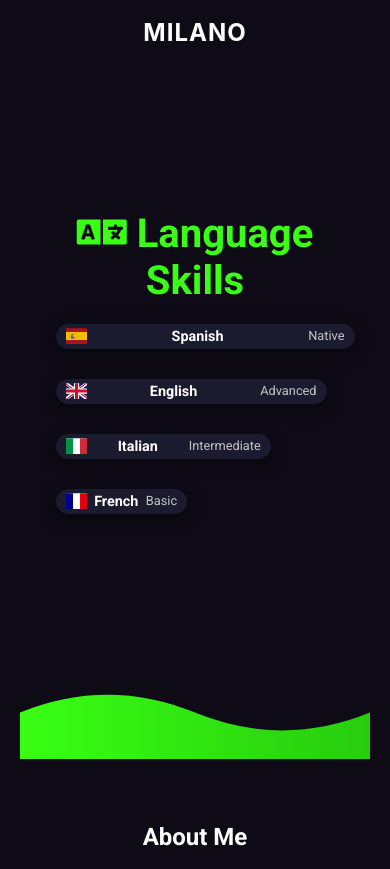
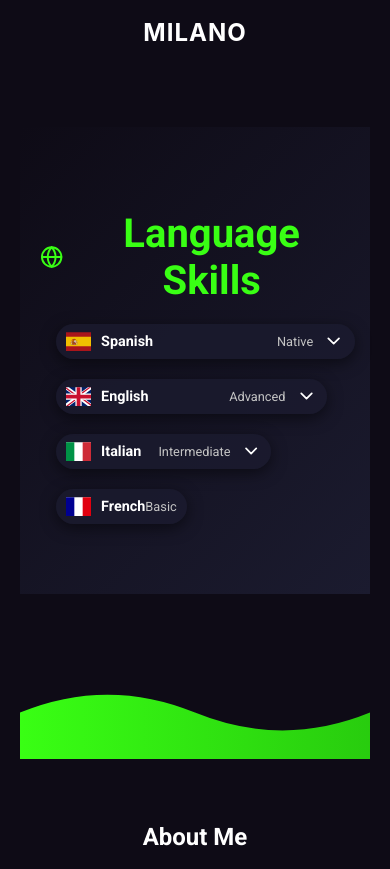
Before and after one commit to QuiqueRobles/portfolio, a React (Create React App) app: page /about in a window 390 px wide. Shown: the part 4806-5675 px from the top of the page. Built offline with nearby package versions, Linux system fonts and the light colour scheme.

Commit message:
enough for today, languages improved

```diff
--- a/src/components/LanguageSkills.css
+++ b/src/components/LanguageSkills.css
@@ -1,123 +1,154 @@
-.language-skills-container {
+.ls-language-skills-container {
   padding: 50px 20px;
-  background-color: #0e0b16;
+  background: linear-gradient(135deg, #0e0b16 0%, #1b1b2f 100%);
   color: white;
   text-align: center;
   font-family: 'Roboto', sans-serif;
 }
 
-.language-skills-title {
+.ls-language-skills-title {
   font-size: 2.5rem;
   margin-bottom: 40px;
   color: #39ff14;
+  display: flex;
+  align-items: center;
+  justify-content: center;
 }
 
-.language-skills-wrapper {
+.ls-title-icon {
+  margin-right: 10px;
+}
+
+.ls-language-skills-wrapper {
   display: flex;
   flex-direction: column;
   align-items: center;
 }
 
-.language-skill {
+.ls-language-skill {
   position: relative;
   width: 90%;
   max-width: 600px;
-  margin-bottom: 30px;
-  transition: transform 0.3s ease;
+  margin-bottom: 20px;
+  transition: all 0.3s ease;
 }
 
-.language-skill:hover {
-  transform: scale(1.05);
-}
-
-.language-bar {
-  background-color: #1b1b2f;
-  height: 40px;
-  border-radius: 20px;
+.ls-language-bar {
+  background-color: rgba(27, 27, 47, 0.8);
+  height: 50px;
+  border-radius: 25px;
   overflow: hidden;
   position: relative;
   display: flex;
   align-items: center;
   justify-content: space-between;
   padding: 0 20px;
-  transition: width 0.5s ease;
+  transition: all 0.5s ease;
   box-shadow: 0px 4px 15px rgba(0, 0, 0, 0.5);
+  cursor: pointer;
 }
 
-.language-info {
+.ls-language-bar:hover {
+  transform: translateY(-5px);
+  box-shadow: 0px 8px 20px rgba(57, 255, 20, 0.3);
+}
+
+.ls-language-bar.ls-expanded {
+  background-color: rgba(57, 255, 20, 0.2);
+}
+
+.ls-language-info {
   display: flex;
-  justify-content: space-between;
+  align-items: center;
   width: 100%;
 }
 
-.language-name {
+.ls-language-flag {
+  margin-right: 10px;
+  font-size: 1.5rem;
+}
+
+.ls-language-name {
   font-size: 1.2rem;
   font-weight: bold;
   color: #ffffff;
-
+  margin-right: auto;
 }
 
-.language-level {
+.ls-language-level {
   font-size: 1rem;
   color: #c4c4c4;
 }
 
-.language-tooltip {
-  position: absolute;
-  top: -60px;
-  left: 50%;
-  transform: translateX(-50%);
-  background-color: #29293b;
-  color: #ffffff;
-  padding: 10px 20px;
-  border-radius: 10px;
-  opacity: 0;
-  visibility: hidden;
-  transition: opacity 0.3s ease, transform 0.3s ease;
-  box-shadow: 0px 6px 12px rgba(0, 0, 0, 0.4);
+.ls-expand-icon {
+  margin-left: 10px;
+  transition: transform 0.3s ease;
 }
 
-.language-skill:hover .language-tooltip {
-  opacity: 1;
-  visibility: visible;
-  transform: translateX(-50%) translateY(-10px);
+.ls-expanded .ls-expand-icon {
+  transform: rotate(180deg);
+}
+
+.ls-language-details {
+  background-color: rgba(27, 27, 47, 0.8);
+  border-radius: 0 0 25px 25px;
+  padding: 20px;
+  margin-top: -10px;
+  box-shadow: 0px 4px 15px rgba(0, 0, 0, 0.5);
+}
+
+.ls-proficiency-bar {
+  height: 10px;
+  background-color: rgba(255, 255, 255, 0.1);
+  border-radius: 5px;
+  overflow: hidden;
+  margin-top: 10px;
+}
+
+.ls-proficiency-fill {
+  height: 100%;
+  background-color: #39ff14;
+  border-radius: 5px;
 }
 
 @media screen and (max-width: 768px) {
-  .language-bar {
-    height: 30px;
+  .ls-language-skills-title {
+    font-size: 2rem;
+  }
+
+  .ls-language-bar {
+    height: 40px;
     padding: 0 15px;
   }
 
-  .language-name {
+  .ls-language-name {
     font-size: 1rem;
   }
 
-  .language-level {
+  .ls-language-level {
     font-size: 0.9rem;
   }
 }
 
 @media screen and (max-width: 480px) {
-  .language-skills-title {
-    font-size: 2rem;
+  .ls-language-skills-title {
+    font-size: 1.8rem;
   }
 
-  .language-bar {
-    height: 25px;
+  .ls-language-bar {
+    height: 35px;
     padding: 0 10px;
   }
 
-  .language-name {
+  .ls-language-name {
     font-size: 0.9rem;
   }
 
-  .language-level {
+  .ls-language-level {
     font-size: 0.8rem;
   }
 
-  .language-tooltip {
-    top: -50px;
-    padding: 8px 16px;
+  .ls-language-flag {
+    font-size: 1.2rem;
   }
 }
--- a/src/components/LanguageSkills.js
+++ b/src/components/LanguageSkills.js
@@ -1,8 +1,11 @@
-import React from 'react';
+"use client"
+
+import React, { useState } from 'react';
+import { motion } from 'framer-motion';
+import { Globe, ChevronDown, ChevronUp } from 'lucide-react';
 import './LanguageSkills.css';
-import "/node_modules/flag-icons/css/flag-icons.min.css";  // Importa flag-icons
+import "/node_modules/flag-icons/css/flag-icons.min.css";
 
-function LanguageSkills() {
 const languages = [
   { name: 'Spanish', level: 'Native', proficiency: 100, flagClass: 'fi fi-es' },
   { name: 'English', level: 'Advanced', proficiency: 90, flagClass: 'fi fi-gb' },
@@ -10,30 +13,70 @@ function LanguageSkills() {
   { name: 'French', level: 'Basic', proficiency: 40, flagClass: 'fi fi-fr' },
 ];
 
+export default function LanguageSkills() {
+  const [expandedLanguage, setExpandedLanguage] = useState(null);
+
+  const toggleExpand = (index) => {
+    setExpandedLanguage(expandedLanguage === index ? null : index);
+  };
+
   return (
-    <div className="language-skills-container">
-      <h2 className="language-skills-title">
-        <i className="fas fa-language"></i> Language Skills
-      </h2>
-      <div className="language-skills-wrapper">
+    <div className="ls-language-skills-container">
+      <motion.h2
+        className="ls-language-skills-title"
+        initial={{ opacity: 0, y: -20 }}
+        animate={{ opacity: 1, y: 0 }}
+        transition={{ duration: 0.5 }}
+      >
+        <Globe className="ls-title-icon" /> Language Skills
+      </motion.h2>
+      <div className="ls-language-skills-wrapper">
         {languages.map((language, index) => (
-          <div className="language-skill" key={index}>
-            <div className="language-bar" style={{ width: `${language.proficiency}%` }}>
-              <div className="language-info">
-                <span className={`${language.flagClass} language-flag`}></span>
-                <span className="language-name">{language.name}</span>
-                <span className="language-level">{language.level}</span>
+          <motion.div
+            className="ls-language-skill"
+            key={index}
+            initial={{ opacity: 0, x: -20 }}
+            animate={{ opacity: 1, x: 0 }}
+            transition={{ duration: 0.5, delay: index * 0.1 }}
+          >
+            <div
+              className={`ls-language-bar ${expandedLanguage === index ? 'ls-expanded' : ''}`}
+              style={{ width: `${language.proficiency}%` }}
+              onClick={() => toggleExpand(index)}
+            >
+              <div className="ls-language-info">
+                <span className={`${language.flagClass} ls-language-flag`}></span>
+                <span className="ls-language-name">{language.name}</span>
+                <span className="ls-language-level">{language.level}</span>
               </div>
+              {expandedLanguage === index ? (
+                <ChevronUp className="ls-expand-icon" />
+              ) : (
+                <ChevronDown className="ls-expand-icon" />
+              )}
             </div>
-            <div className="language-tooltip">
-              <p>{language.name} - {language.level}</p>
+            {expandedLanguage === index && (
+              <motion.div
+                className="ls-language-details"
+                initial={{ opacity: 0, height: 0 }}
+                animate={{ opacity: 1, height: 'auto' }}
+                exit={{ opacity: 0, height: 0 }}
+                transition={{ duration: 0.3 }}
+              >
                 <p>Proficiency: {language.proficiency}%</p>
+                <div className="ls-proficiency-bar">
+                  <motion.div
+                    className="ls-proficiency-fill"
+                    initial={{ width: 0 }}
+                    animate={{ width: `${language.proficiency}%` }}
+                    transition={{ duration: 0.5, delay: 0.2 }}
+                  ></motion.div>
                 </div>
-          </div>
+              </motion.div>
+            )}
+          </motion.div>
         ))}
       </div>
     </div>
   );
 }
-
-export default LanguageSkills;
```
Lines whose indentation alone changed are shown as unchanged.
